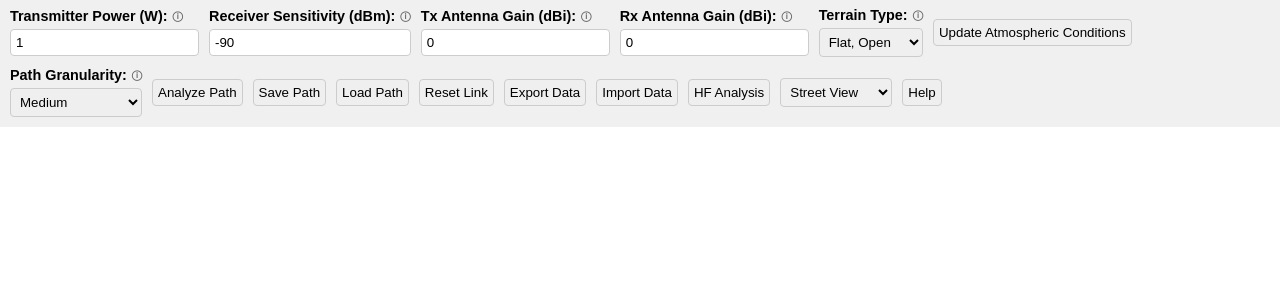
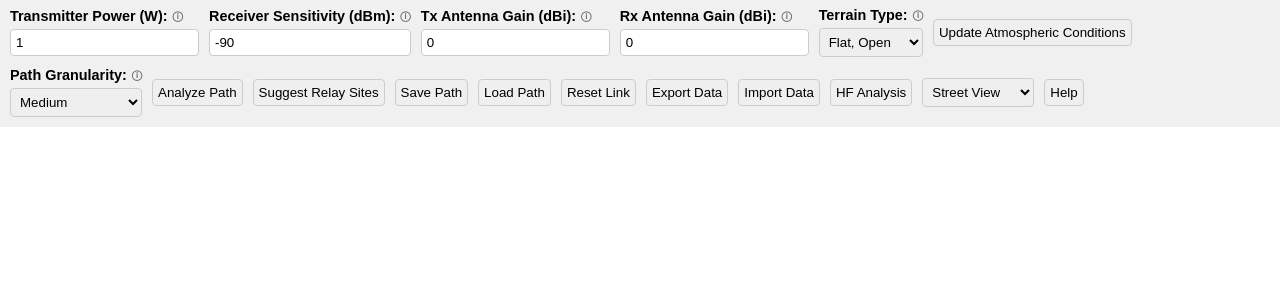
Before and after one commit to Martin-dix/PPA, a plain HTML site: page index.html in a window 1280 px wide. Shown: the part 492-800 px from the top of the page. Drawn offline with nearby package versions, Linux system fonts and the light colour scheme; a script that the page names is missing.

Commit message:
Update index.html

```diff
--- a/index.html
+++ b/index.html
@@ -91,6 +91,7 @@
             </select>
         </div>
         <button onclick="analyzePath()">Analyze Path</button>
+        <button onclick="suggestRelaySites()">Suggest Relay Sites</button> <!-- New Button -->
         <button onclick="savePath()">Save Path</button>
         <button onclick="loadPath()">Load Path</button>
         <button onclick="resetLink()">Reset Link</button>
@@ -146,7 +147,7 @@
             <ul>
                 <li>Choose placement mode: Click on the map, enter British National Grid (BNG) references (e.g., TQ123456), or use lat/lng coordinates.</li>
                 <li>Click the map, enter BNG, or input coordinates to place markers.</li>
-                <li>For VHF/UHF: Enter frequency, heights, power, antenna gains, and terrain type, then click “Analyze Path”.</li>
+                <li>For VHF/UHF: Enter frequency, heights, power, antenna gains, and terrain type, then click “Analyze Path”. If the link fails, use "Suggest Relay Sites" to find intermediate points.</li>
                 <li>For HF: Click “HF Analysis” to access HF-specific analysis.</li>
                 <li>Use “Reset Link” to clear, “Save Path”/“Load Path” to store, and “Export/Import Data” for reports.</li>
             </ul>
```
